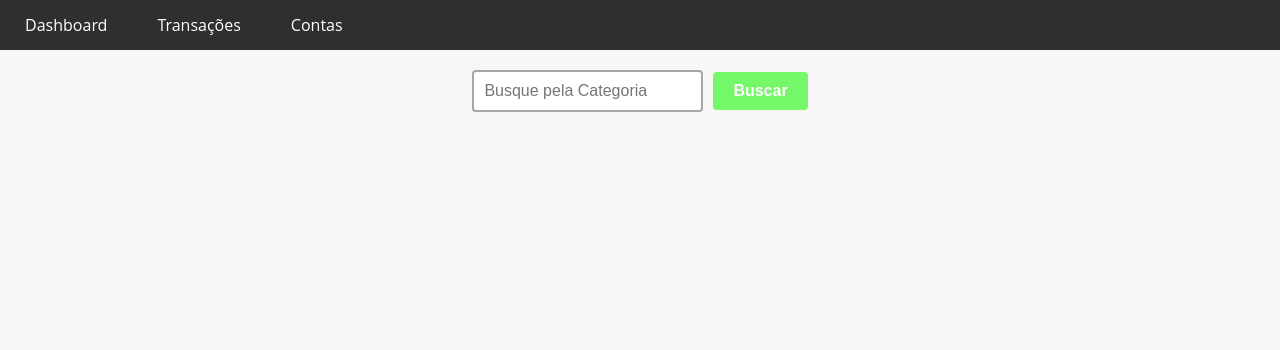
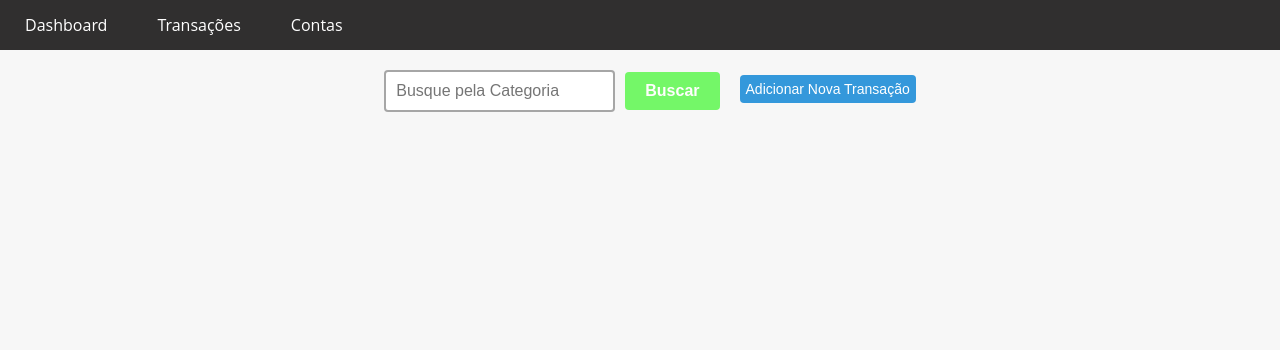
Before and after one commit to Leobatista96/app-financas, a Django app: page /transactions/ in a window 1280 px wide. Shown: the top 350 px of the page. Run offline with Django 5.2, Linux system fonts and the light colour scheme; data that the repository does not hold is empty.

Commit message:
add function to create transactions.

```diff
--- a/app/templates/base.html
+++ b/app/templates/base.html
@@ -10,7 +10,7 @@
     body {
         font-family: 'Open Sans', sans-serif;
         background-color: #f7f7f7;
-        color: white;
+        color: rgb(2, 0, 0);
         margin: 0;
         padding: 0;
     }
@@ -66,7 +66,7 @@
         <nav>
             <ul>
                 <li><a href="{% url 'dashboard-url'%}">Dashboard</a></li>
-                <li><a href="{% url 'transaction-url'%}">Transações</a></li>
+                <li><a href="{% url 'transaction-list'%}">Transações</a></li>
                 <li><a href="">Contas</a></li>
             </ul>
         </nav>
--- a/app/urls.py
+++ b/app/urls.py
@@ -16,11 +16,13 @@ Including another URLconf
 """
 from django.contrib import admin
 from django.urls import path
-from finances.views import dashboard_view, TransactionListView
+from finances.views import dashboard_view, TransactionListView, TransactionCreateView
 
 
 urlpatterns = [
     path('admin/', admin.site.urls),
     path('dashboard/', dashboard_view, name='dashboard-url'),
-    path('transactions/', TransactionListView.as_view(), name='transaction-url')
+    path('transactions/', TransactionListView.as_view(), name='transaction-list'),
+    path('new_transaction/', TransactionCreateView.as_view(),
+         name='transaction-create'),
 ]
--- a/finances/templates/transaction.html
+++ b/finances/templates/transaction.html
@@ -25,9 +25,7 @@
 
         .button-group {
             display: flex;
-            gap: 20px;
-            margin-top: 20px;
-            justify-content: space-evenly;
+            justify-content: center;
 
         }
 
@@ -37,12 +35,14 @@
             justify-content: center;
             background-color: #3498db;
             color: white;
-            padding: 15px 30px;
-            border-radius: 25px;
-            font-size: 18px;
+            border-radius: 4px;
+            font-size: 14px;
             border: none;
             cursor: pointer;
             transition: background-color 0.3s;
+            margin-top: 25px;
+            width: auto;
+            height: 2em;
 
         }
         .btn a{
@@ -55,9 +55,11 @@
             background-color: #2980b9;
         }
 
-        .button-group i {
-            margin-right: 10px;
+        .button-content {
+            display: flex;
+            justify-content: center;
         }
+
 
         .table-container {
             display: flex;
@@ -124,10 +126,13 @@
         }
 
     </style>
-    <form method="GET" action="{% url 'transaction-url' %}">
-        <input type="text" name="search" placeholder="Busque pela Categoria">
-        <button type="submit">Buscar</button>
-      </form>
+    <div class="button-group">
+        <form method="GET" action="{% url 'transaction-list' %}">
+            <input type="text" name="search" placeholder="Busque pela Categoria">
+            <button type="submit">Buscar</button>
+        </form>
+        <button class="btn"><a href="{% url 'transaction-create' %}">Adicionar Nova Transação</a></button>
+    </div>
     <div class="main-content">
         {% if transactions %}
             <h2>Transações</h2>
--- a/finances/views.py
+++ b/finances/views.py
@@ -1,19 +1,15 @@
 from typing import Any
 from django.db.models.query import QuerySet
 from django.shortcuts import render
-from django.views.generic import ListView
+from django.views.generic import ListView, CreateView
 from finances.models import Transaction
+from finances.forms import TransactionModelForm
 
 # Create your views here.
 
 
 def dashboard_view(request):
     return render(request, 'dashboard.html')
-
-# def transaction_view(request):
-#     transactions = Transaction.objects.all()
-
-#     return render(request, 'transaction.html', {'transactions': transactions})
 
 
 class TransactionListView(ListView):
@@ -29,3 +25,10 @@ class TransactionListView(ListView):
                 category__category__icontains=search)
             return transactions
         return Transaction.objects.all()
+
+
+class TransactionCreateView(CreateView):
+    model = Transaction
+    form_class = TransactionModelForm
+    template_name = 'new_transaction.html'
+    success_url = '/transactions/'
```
Also changed, not shown: finances/forms.py (added, +8 -0 lines), finances/templates/new_transaction.html (added, +31 -0 lines).
